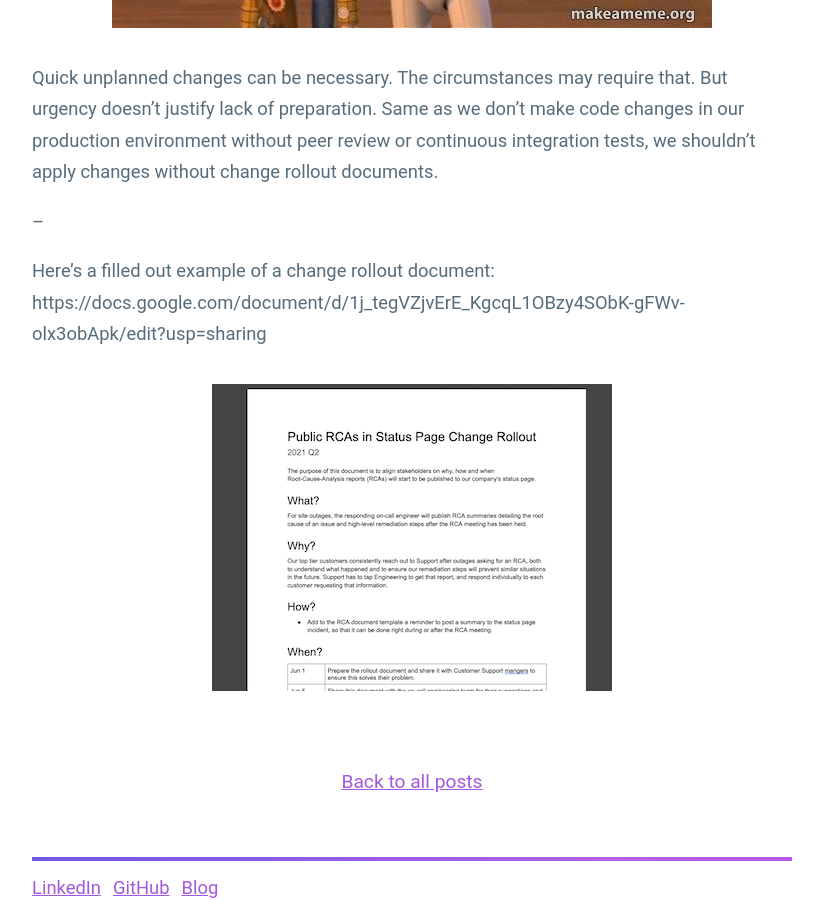
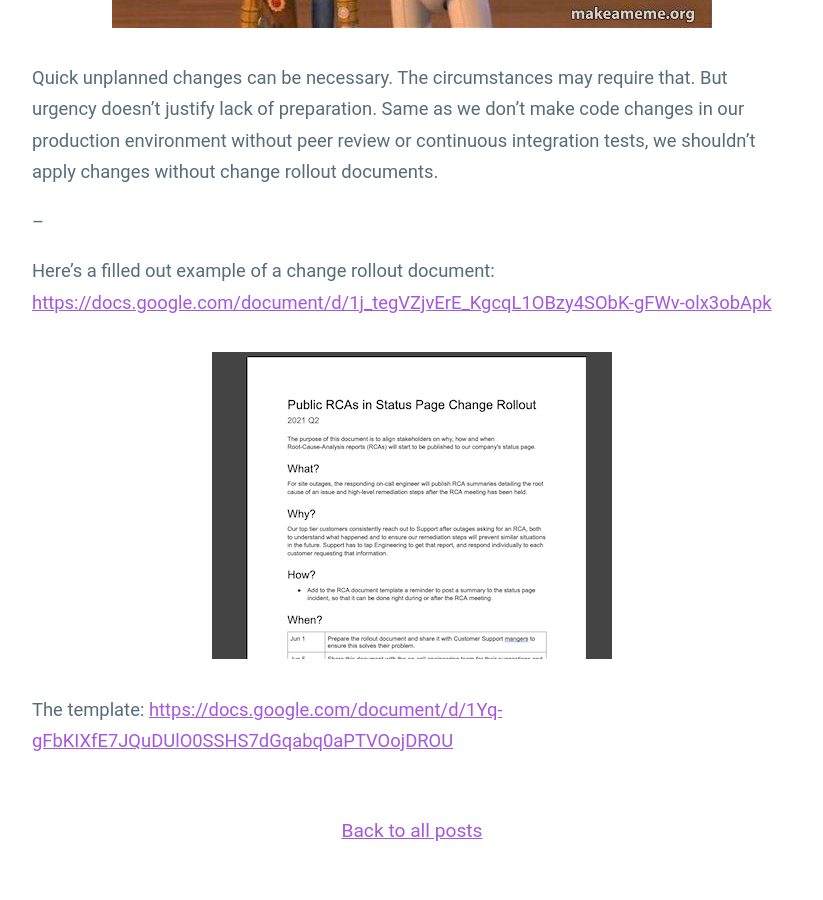
Before and after one commit to guillermodlpa/site, a Jekyll site: the page built from _posts/2021-05-20-change-rollout-document.markdown, in a window 1280 px wide and 900 px high, scrolled down 2430 px. Shown: the whole window, without its empty margins (228-1051 px from the left). Built offline with Jekyll 4.4.1, drawn with Linux system fonts in a browser that asks for light colours.

Commit message:
Updated Change Rollout Document

```diff
--- a/_posts/2021-05-20-change-rollout-document.markdown
+++ b/_posts/2021-05-20-change-rollout-document.markdown
@@ -19,7 +19,7 @@
 
 Here comes my favorite artifact of 2021, the **Change Rollout Document**. To use it:
 
-1. Duplicate the [change rollout document template](https://docs.google.com/document/d/1Yq-gFbKIXfE7JQuDUlO0SSHS7dGqabq0aPTVOojDROU/edit?usp=sharing).
+1. Duplicate the [change rollout document template](https://docs.google.com/document/d/1Yq-gFbKIXfE7JQuDUlO0SSHS7dGqabq0aPTVOojDROU).
 
 2. Fill it out.
 
@@ -37,6 +37,8 @@
 
 --
 
-Here's a filled out example of a change rollout document: https://docs.google.com/document/d/1j_tegVZjvErE_KgcqL1OBzy4SObK-gFWv-olx3obApk/edit?usp=sharing
+Here's a filled out example of a change rollout document: [https://docs.google.com/document/d/1j_tegVZjvErE_KgcqL1OBzy4SObK-gFWv-olx3obApk](https://docs.google.com/document/d/1j_tegVZjvErE_KgcqL1OBzy4SObK-gFWv-olx3obApk)
 
-![Thumbnail of example change rollout document](/uploads/Screen%20Shot%202021-05-22%20at%2014.28.59%20copy.png)
+[![Thumbnail of example change rollout document](/uploads/Screen%20Shot%202021-05-22%20at%2014.28.59%20copy.png)](https://docs.google.com/document/d/1j_tegVZjvErE_KgcqL1OBzy4SObK-gFWv-olx3obApk)
+
+The template: [https://docs.google.com/document/d/1Yq-gFbKIXfE7JQuDUlO0SSHS7dGqabq0aPTVOojDROU](https://docs.google.com/document/d/1Yq-gFbKIXfE7JQuDUlO0SSHS7dGqabq0aPTVOojDROU)
```
